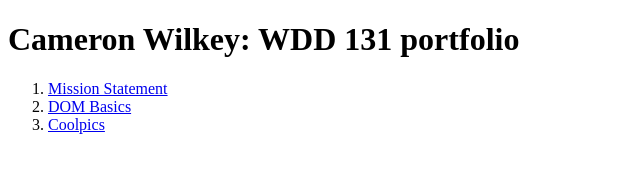
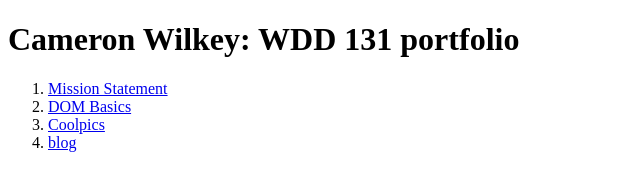
Before and after one commit to EdgeLutrain/wdd131, a plain HTML site: page index.html in a window 1280 px wide. Shown: the full height of the page, 0-640 px from the left. Drawn offline with Linux system fonts and the light colour scheme.

Commit message:
Update index.html

```diff
--- a/index.html
+++ b/index.html
@@ -16,6 +16,7 @@
             <li><a href="Mission/index.html">Mission Statement</a></li>
             <li><a href="Activtiy2/sandbox.html">DOM Basics</a></li>
             <li><a href="coolpics/index.html">Coolpics</a></li>
+            <li><a href="part1/index.html">blog</a></li>
         </ol>
 
 
```
